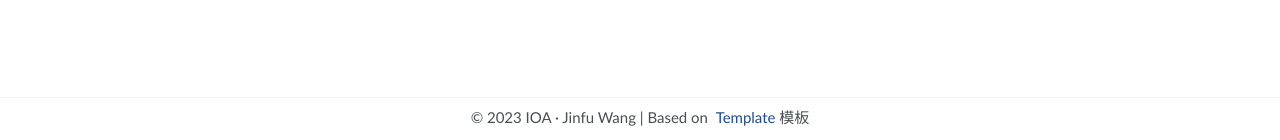
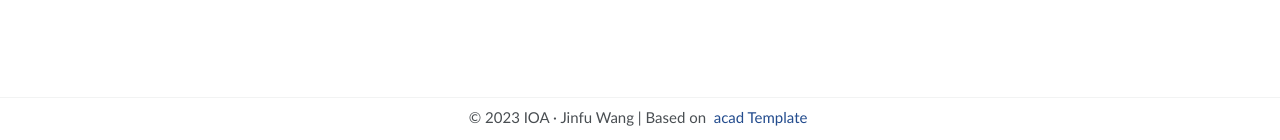
Before and after one commit to 875441459/875441459.github.io, a Jekyll site: the page built from _pages/about.md, in a window 1280 px wide and 900 px high, scrolled down 712 px. Shown: the part 757-897 px from the top of the window. Built offline with Jekyll 4.4.1, drawn with Linux system fonts in a browser that asks for light colours; some web fonts are replaced.

Commit message:
Update default.html

```diff
--- a/_layouts/default.html
+++ b/_layouts/default.html
@@ -34,8 +34,8 @@ layout: compress
 <div class="footer_copyright">
   © 2023 IOA · Jinfu Wang | Based on &nbsp
   <a class="page_a"  href="https://github.com/RayeRen/acad-homepage.github.io">
-  Template
-  </a>&nbsp模板
+  acad Template
+  </a>&nbsp
 </div>
 </div>
   </body>
```
